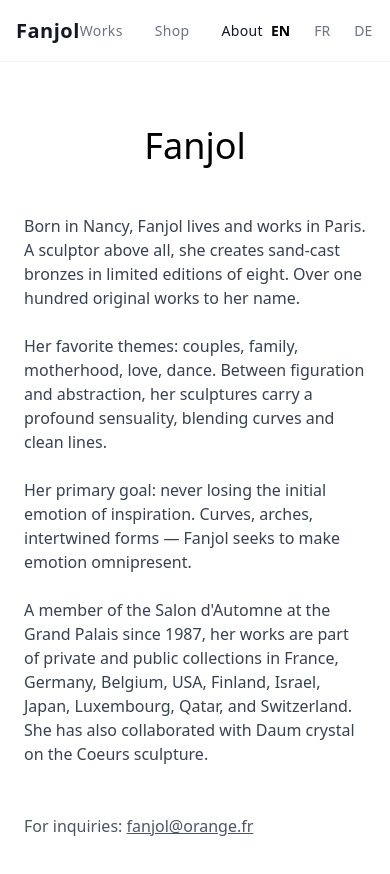
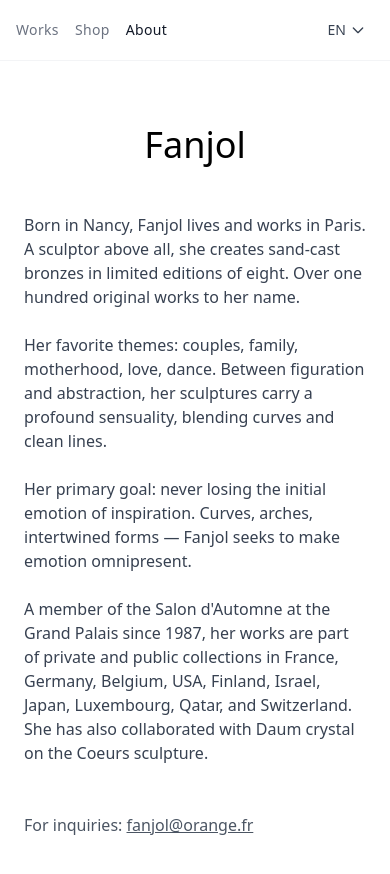
Before and after one commit to laurentjolie/fanjol-site, a Next.js app: page /en/about in a window 390 px wide. Shown: the top 874 px of the page. Built offline with nearby package versions, Linux system fonts and the light colour scheme.

Commit message:
feat: mobile responsive header and language dropdown
- Hide logo on mobile, show on md+
- Reduce nav gap on mobile (gap-4 vs gap-8)
- Replace inline language buttons with dropdown menu
- Add click-outside to close dropdown

Co-Authored-By: Claude Opus 4.5 <noreply@anthropic.com>

```diff
--- a/src/components/Header.tsx
+++ b/src/components/Header.tsx
@@ -26,14 +26,14 @@ export default function Header() {
   return (
     <header className="flex items-center justify-between p-4 border-b border-gray-100">
       {/* Logo à gauche */}
-      <div className="flex-1">
+      <div className="hidden md:block md:flex-1">
         <Link href={`/${locale}`} className="text-xl font-semibold tracking-wide text-gray-900 hover:text-gray-700">
           Fanjol
         </Link>
       </div>
 
       {/* Navigation au centre */}
-      <nav className="flex items-center gap-8">
+      <nav className="flex items-center gap-4 md:gap-8">
         {navLinks.map((link) => (
           <Link
             key={link.key}
--- a/src/components/LanguageSwitcher.tsx
+++ b/src/components/LanguageSwitcher.tsx
@@ -1,5 +1,6 @@
 'use client';
 
+import {useState, useRef, useEffect} from 'react';
 import {useLocale} from 'next-intl';
 import {usePathname, useRouter} from '@/i18n/routing';
 import {locales} from '@/i18n/routing';
@@ -8,32 +9,57 @@ export default function LanguageSwitcher() {
   const locale = useLocale();
   const router = useRouter();
   const pathname = usePathname();
+  const [isOpen, setIsOpen] = useState(false);
+  const dropdownRef = useRef<HTMLDivElement>(null);
+
+  useEffect(() => {
+    const handleClickOutside = (event: MouseEvent) => {
+      if (dropdownRef.current && !dropdownRef.current.contains(event.target as Node)) {
+        setIsOpen(false);
+      }
+    };
+
+    document.addEventListener('mousedown', handleClickOutside);
+    return () => document.removeEventListener('mousedown', handleClickOutside);
+  }, []);
 
   const handleChange = (newLocale: string) => {
     router.replace(pathname, {locale: newLocale});
+    setIsOpen(false);
   };
 
   return (
-    <div style={{display: 'flex', gap: '0.5rem'}}>
+    <div ref={dropdownRef} className="relative">
+      <button
+        onClick={() => setIsOpen(!isOpen)}
+        className="flex items-center gap-1 bg-transparent border-none px-2 py-1 cursor-pointer text-sm font-medium text-gray-700 hover:text-gray-900 transition-colors"
+      >
+        {locale.toUpperCase()}
+        <svg
+          className={`w-4 h-4 transition-transform ${isOpen ? 'rotate-180' : ''}`}
+          fill="none"
+          stroke="currentColor"
+          viewBox="0 0 24 24"
+        >
+          <path strokeLinecap="round" strokeLinejoin="round" strokeWidth={2} d="M19 9l-7 7-7-7" />
+        </svg>
+      </button>
+
+      {isOpen && (
+        <div className="absolute right-0 mt-1 bg-white border border-gray-200 rounded-md shadow-lg z-10">
           {locales.map((loc) => (
             <button
               key={loc}
               onClick={() => handleChange(loc)}
-          aria-current={locale === loc ? 'true' : undefined}
-          style={{
-            background: 'none',
-            border: 'none',
-            padding: '0.25rem 0.5rem',
-            cursor: 'pointer',
-            fontSize: '0.875rem',
-            fontWeight: locale === loc ? 600 : 400,
-            color: locale === loc ? '#000' : '#6b7280',
-            transition: 'color 0.15s ease'
-          }}
+              className={`block w-full text-left px-4 py-2 text-sm hover:bg-gray-100 transition-colors ${
+                locale === loc ? 'font-semibold text-gray-900' : 'text-gray-600'
+              }`}
             >
               {loc.toUpperCase()}
             </button>
           ))}
         </div>
+      )}
+    </div>
   );
 }
```
Lines whose indentation alone changed are shown as unchanged.
